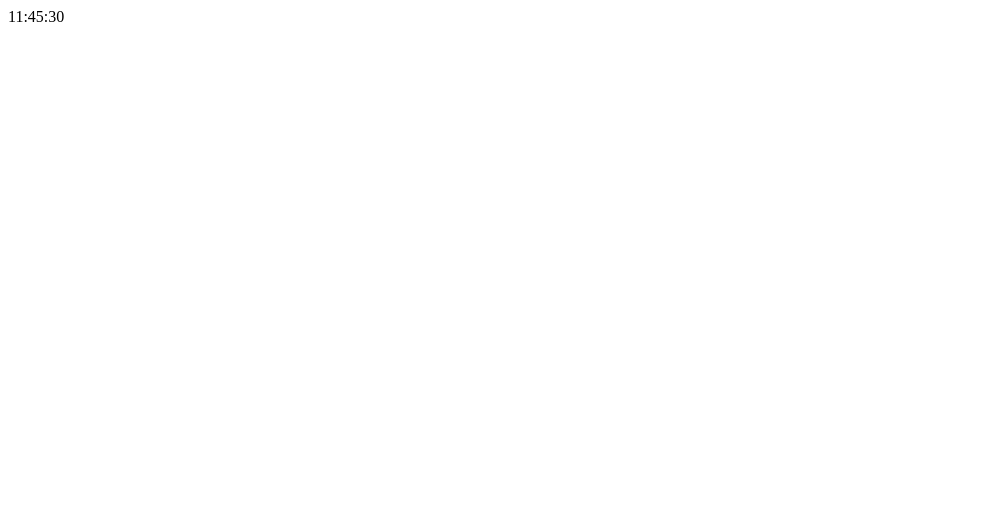
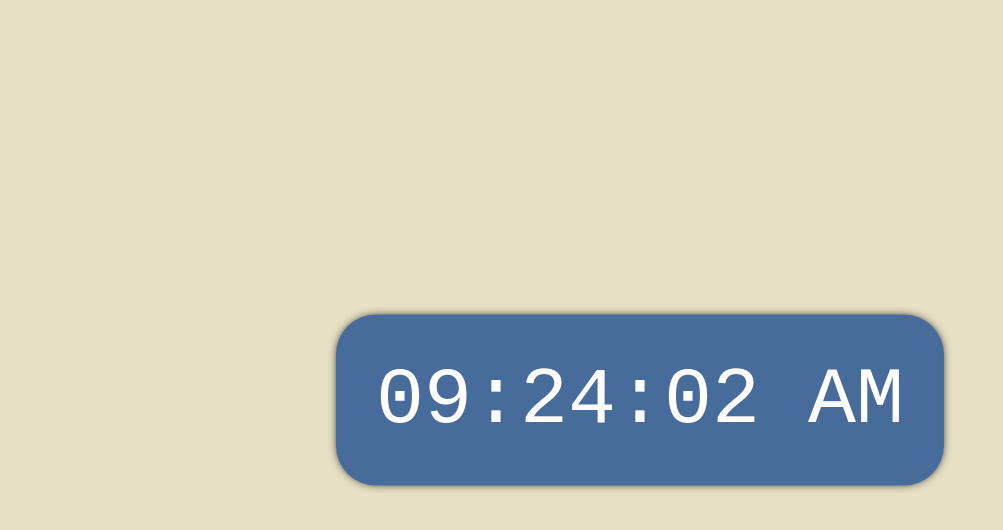
Before and after one commit to Chandrunath05/javascript_miniPro, a plain HTML site: page Digital clock/clock.html in a window 1280 px wide. Shown: the whole page, without its empty margins (0-1003 px from the left). Drawn offline with Linux system fonts and the light colour scheme.

Commit message:
clock.html is commited

```diff
--- a/Digital clock/clock.html
+++ b/Digital clock/clock.html
@@ -4,8 +4,47 @@
     <meta charset="UTF-8">
     <meta name="viewport" content="width=device-width, initial-scale=1.0">
     <title>Digital Clock</title>
+    <style>
+        body{
+          background:#e6e1c5;
+        }
+        .clock{
+            position: absolute;
+            top: 50%;
+            left: 50%;
+             transform: translateX(-50%)translateY(-50%);
+             font-size: 80px;
+             background: #476c9b;
+            color:#ffffff;
+             padding:40px;
+             box-shadow: 0 0 10px -2px #000000;
+             border-radius: 40px;
+            font-family: monospace;
+        }
+    </style>
 </head>
 <body>
     <div  class="clock" id="clock">11:45:30</div>
+    <script>
+        function show(){
+            let date=new Date();
+            let h=date.getHours();
+            let m=date.getMinutes();
+            let s=date.getSeconds();
+            let sesition="AM";
+            if(h>=12){
+                sesition="PM";
+                h-=12;
+            }
+            h=(h<10)?"0"+h:h;
+            m=(m<10)?"0"+m:m;
+            s=(s<10)?"0"+s:s;
+            let time=h+":"+m+":"+s +" "+ sesition
+            document.getElementById('clock').innerText=time;
+            setTimeout(show,1000);
+        }
+        show();
+    </script>
 </body>
+
 </html>
```
